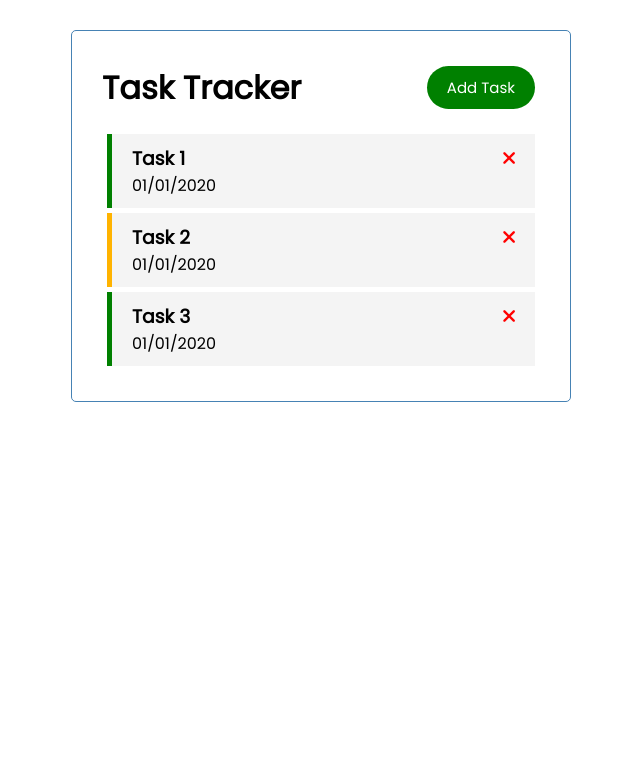
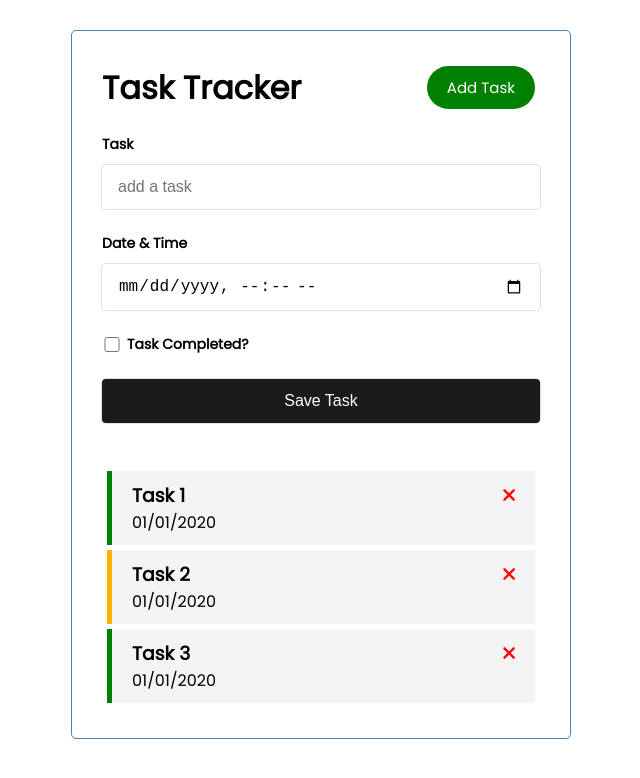
Before and after one commit to IYED-LH/vue-todo, a Vue app: page / in a window 1280 px wide. Shown: the top 778 px of the page, without its empty margins (319-959 px from the left). Built offline with nearby package versions, Linux system fonts and the light colour scheme.

Commit message:
add task

```diff
--- a/src/App.vue
+++ b/src/App.vue
@@ -1,6 +1,8 @@
 <template>
 <div class="container">
 <Header/>
+
+<AddTask @add-task="addTask" />
 
 <Tasks @completed="completedTask"  @delete="deleteTask" :tasks="tasks"/>
 
@@ -10,11 +12,14 @@
 <script>
 import Header from './components/Header.vue'
 import Tasks from './components/Tasks.vue'
+import AddTask from './components/AddTask.vue'
+
 export default {
   name: 'App',
   components: {
     Header,
-    Tasks
+    Tasks,
+    AddTask,
   },
   data() {
     return {
@@ -23,6 +28,11 @@ export default {
   },
 
   methods: {
+
+    addTask(task) {
+      this.tasks.push(task)
+    },
+
     deleteTask(id) {
       if (confirm('Are you sure you want to delete this task?'))
       {
@@ -43,19 +53,19 @@ export default {
       {
         id: 1,
         title: 'Task 1',
-        Date: '01/01/2020',
+        date: '01/01/2020',
         completed: true
       },
       {
         id: 2,
         title: 'Task 2',
-        Date: '01/01/2020',
+        date: '01/01/2020',
         completed: false
       },
       {
         id: 3,
         title: 'Task 3',
-        Date: '01/01/2020',
+        date: '01/01/2020',
         completed: true
       }
     ]
--- /dev/null
+++ b/src/components/AddTask.vue
@@ -0,0 +1,141 @@
+<template>
+
+    <form @submit="onSubmit" class="form-container">
+
+        <div class="field padding-bottom--24">
+
+            <label for="task">Task</label>
+            <input type="text" v-model="title" class="form-control" name="title" placeholder="add a task">
+
+        </div>
+
+        <div class="field padding-bottom--24">
+
+            <label for="date">Date & Time</label>
+            <input v-model="date" type="datetime-local" name="Date">
+
+        </div>
+
+
+        <div class="field field-checkbox padding-bottom--24 flex-flex align-center">
+
+                  <label for="checkbox">
+                    <input type="checkbox" v-model="completed" name="completed"> Task Completed?
+                  </label>
+
+        </div>
+
+        <div class="field padding-bottom--24">
+
+                  <input type="submit" name="submit" value="Save Task">
+        </div>
+
+    </form>
+
+</template>
+
+<script>
+
+export default {
+    name: 'AddTask',
+    data() {
+      return {
+        title: '',
+        date: '',
+        completed: false
+      }
+    },
+    methods:{
+
+        onSubmit(e) {
+            e.preventDefault()
+
+            if ((!this.title) || (!this.date)) {
+                alert('Please add a task')
+                return
+            }
+
+            const newtask = {
+                id: Math.floor(Math.random() * 100000),
+                title: this.title,
+                date: this.date,
+                completed: this.completed
+                }
+
+            this.$emit('add-task', newtask)
+
+            this.title = ''
+            this.date = ''
+            this.completed = false
+
+            }
+        }
+    }
+
+</script>
+
+
+<style scoped>
+
+.form-container {
+  margin-bottom: 24px;
+}
+
+.padding-bottom--24 {
+  padding-bottom: 24px;
+}
+
+
+label {
+    margin-bottom: 10px;
+}
+
+.reset-pass a,label {
+    font-size: 14px;
+    font-weight: 600;
+    display: block;
+}
+.reset-pass > a {
+    text-align: right;
+    margin-bottom: 10px;
+}
+
+
+.field input {
+    font-size: 16px;
+    line-height: 28px;
+    padding: 8px 16px;
+    width: 100%;
+    min-height: 44px;
+    border: unset;
+    border-radius: 4px;
+    outline-color: rgb(84 105 212 / 0.5);
+    background-color: rgb(255, 255, 255);
+    box-shadow: rgba(0, 0, 0, 0) 0px 0px 0px 0px,
+                rgba(0, 0, 0, 0) 0px 0px 0px 0px,
+                rgba(0, 0, 0, 0) 0px 0px 0px 0px,
+                rgba(60, 66, 87, 0.16) 0px 0px 0px 1px,
+                rgba(0, 0, 0, 0) 0px 0px 0px 0px,
+                rgba(0, 0, 0, 0) 0px 0px 0px 0px,
+                rgba(0, 0, 0, 0) 0px 0px 0px 0px;
+}
+
+input[type="submit"] {
+    background-color: rgb(27, 27, 27);
+    color: #fff;
+    cursor: pointer;
+}
+.field-checkbox input {
+    width: 20px;
+    height: 15px;
+    margin-right: 5px;
+    box-shadow: unset;
+    min-height: unset;
+}
+.field-checkbox label {
+    display: flex;
+    align-items: center;
+    margin: 0;
+}
+
+</style>
--- a/src/components/Task.vue
+++ b/src/components/Task.vue
@@ -5,7 +5,7 @@
 <i  @click="$emit('delete', (task.id))" class="fas fa-times"></i>
 </h3>
 
-<p>{{task.Date}}</p>
+<p>{{task.date}}</p>
 
 </div>
 </template>
```
